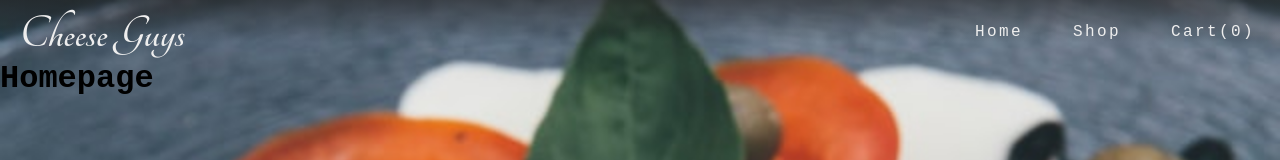
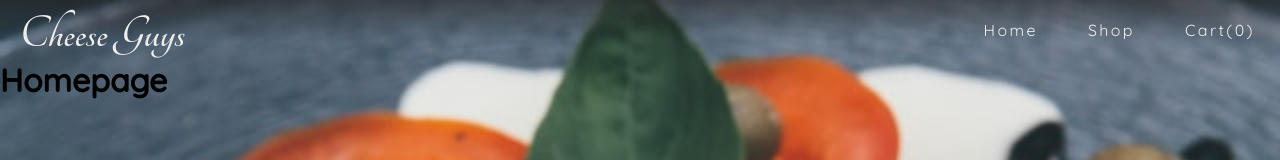
Before and after one commit to nsars19/shopping-cart, a React (Create React App) app: page /#/ in a window 1280 px wide. Shown: the top 160 px of the page. Built offline with nearby package versions, Linux system fonts and the light colour scheme.

Commit message:
change default font-family

```diff
--- a/src/styles/index.css
+++ b/src/styles/index.css
@@ -7,9 +7,7 @@
   padding: 0;
   margin: 0;
   box-sizing: border-box;
-  font-family: 'Courier New', Courier, monospace;
-  -webkit-font-smoothing: antialiased;
-  -moz-osx-font-smoothing: grayscale;
+  font-family: 'Quicksand', sans-serif;
 }
 
 body {
```
